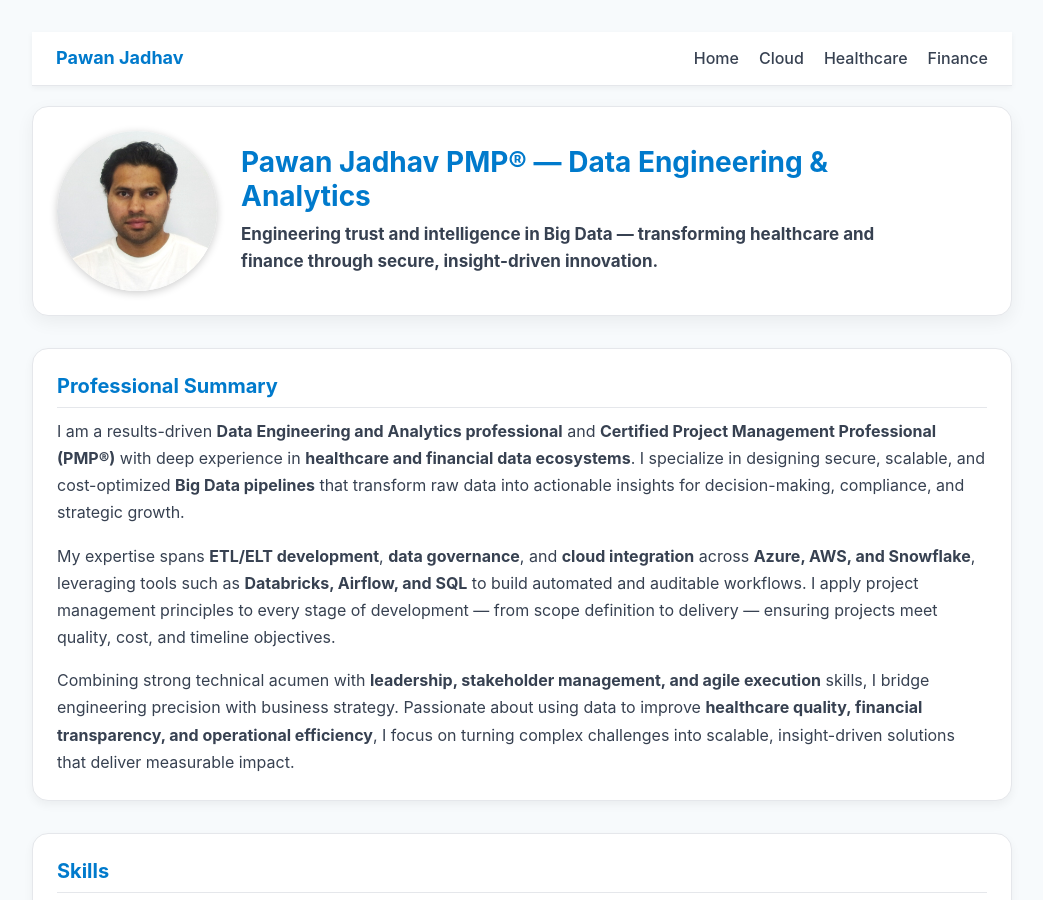
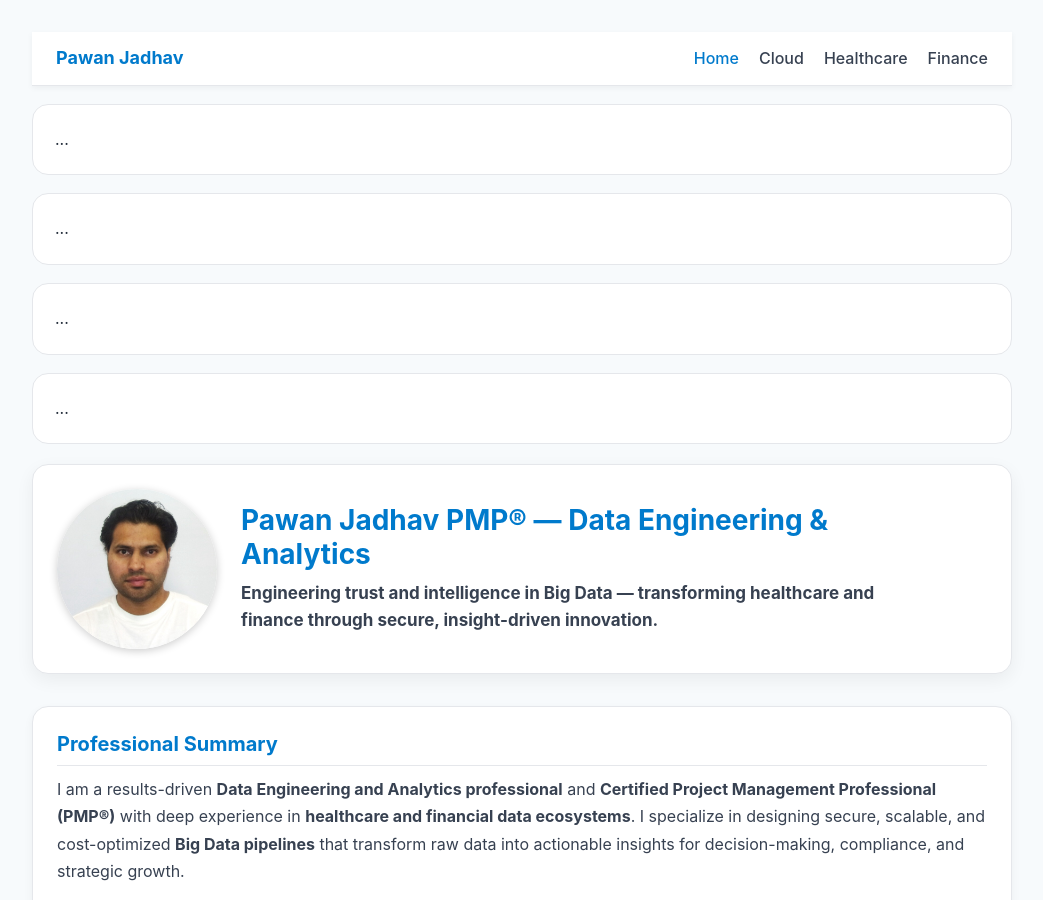
Before and after one commit to PawanJadhav7/PawanJadhav.github.io, a Jekyll site: the page built from index.md, in a window 1280 px wide and 900 px high. Shown: the whole window, without its empty margins (118-1161 px from the left). Built offline with Jekyll 4.4.1, drawn with Linux system fonts in a browser that asks for light colours.

Commit message:
Update index.md

```diff
--- a/index.md
+++ b/index.md
@@ -56,6 +56,13 @@ layout: default
     window.addEventListener("scroll", activateLink);
   });
 </script>
+
+<section id="home">...</section>
+<section id="cloud">...</section>
+<section id="healthcare">...</section>
+<section id="finance">...</section>
+
+
 <div class="hero" style="display:flex;align-items:center;justify-content:flex-start;gap:24px;flex-wrap:nowrap;margin-top:20px;">
 
   <!-- Profile Image on the Left -->
@@ -73,6 +80,9 @@ layout: default
   </div>
 
 </div>
+
+
+
 
 <section style="background:#ffffff;border:1px solid #e5e7eb;border-radius:16px;padding:24px;margin:32px 0;box-shadow:0 4px 10px rgba(0,0,0,0.05);">
 
```
